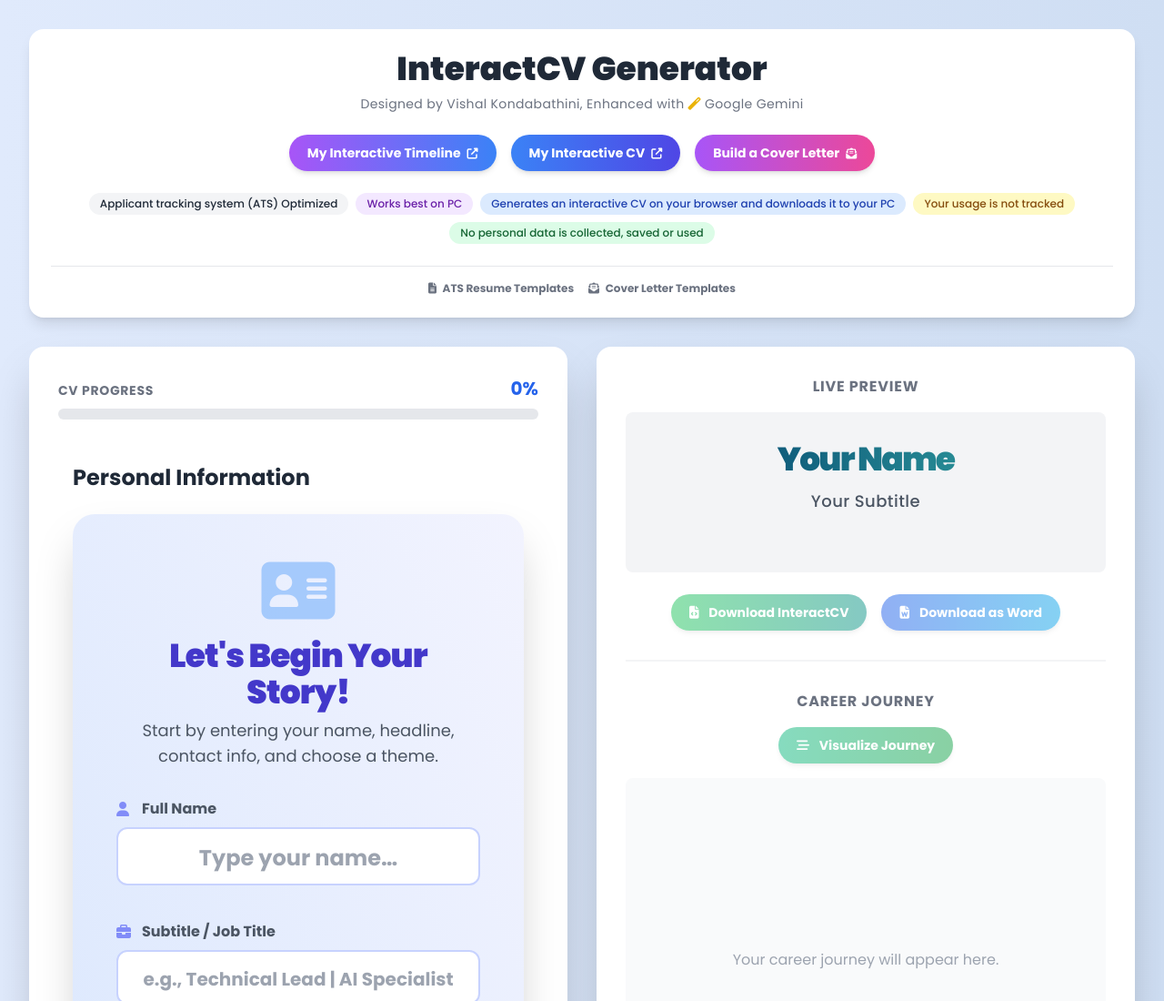
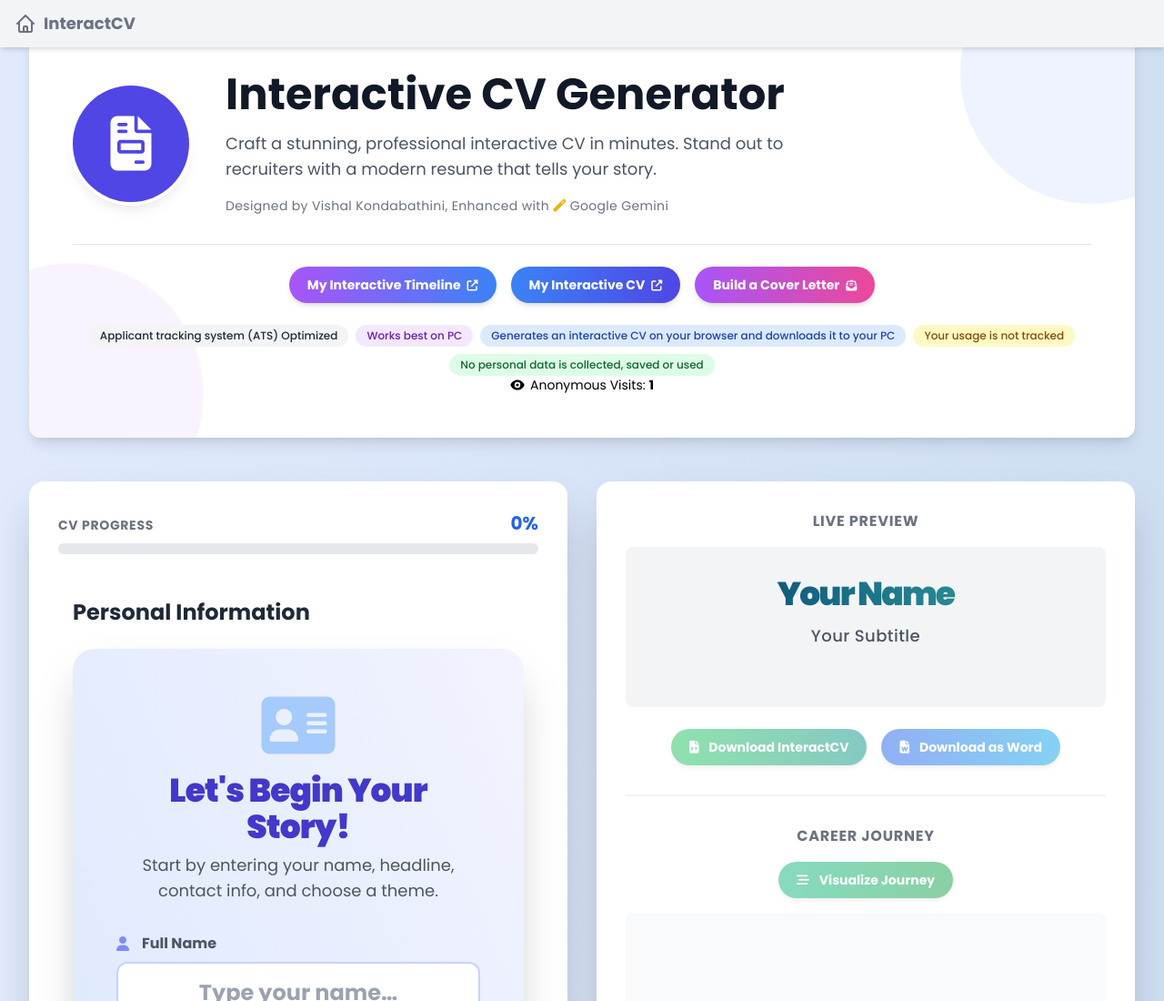
Before and after one commit to viskon/viskon.github.io, a plain HTML site: page interactcvgenerator.html in a window 1280 px wide. Shown: the top 1100 px of the page at 91% size. Drawn offline with nearby package versions, Linux system fonts and the light colour scheme.

Commit message:
Updated Theme

```diff
--- a/interactcvgenerator.html
+++ b/interactcvgenerator.html
@@ -1,3 +1,4 @@
+
 <!DOCTYPE html>
 <html lang="en">
 <head>
@@ -142,44 +143,69 @@
 </head>
 <body class="p-4 md:p-8">
 
+        <!-- Global Navigation Header -->
+    <nav class="fixed top-0 left-0 right-0 bg-gray-100 shadow-md z-50">
+        <div class="container mx-auto px-4">
+            <div class="flex justify-between items-center py-3">
+                <a href="https://viskon.github.io/interactcvgenerator.html" class="flex items-center space-x-2 text-gray-500 hover:text-indigo-600 transition-colors">
+                    <svg xmlns="http://www.w3.org/2000/svg" class="h-6 w-6" fill="none" viewBox="0 0 24 24" stroke="currentColor" stroke-width="2">
+                      <path stroke-linecap="round" stroke-linejoin="round" d="M3 12l2-2m0 0l7-7 7 7M5 10v10a1 1 0 001 1h3m10-11l2 2m-2-2v10a1 1 0 01-1 1h-3m-6 0a1 1 0 001-1v-4a1 1 0 011-1h2a1 1 0 011 1v4a1 1 0 001 1m-6 0h6" />
+                    </svg>
+                    <span class="font-semibold text-lg">InteractCV</span>
+                </a>
+            </div>
+        </div>
+    </nav>
     <div id="main-content">
-        <div class="w-full max-w-7xl mx-auto mb-8 text-center">
-            <div class="bg-white rounded-2xl shadow-lg p-6">
-                <h1 id="back-to-start" class="text-4xl font-extrabold text-gray-800 mb-2 cursor-pointer" title="Back to Start">InteractCV Generator</h1>
-                <p class="text-sm text-gray-500 tracking-wide mb-6">
-                    Designed by Vishal Kondabathini, Enhanced with <i class="fas fa-magic text-yellow-500"></i> Google Gemini
-                </p>
-                <div class="flex justify-center items-center flex-wrap gap-4">
-                    <a href="https://viskon.github.io/interactimeline.html" target="_blank"
-                        class="inline-block px-5 py-2.5 bg-gradient-to-r from-purple-500 to-blue-500 text-white font-semibold rounded-full shadow-md transform hover:scale-105 transition-transform duration-300 text-sm">
+        <header class="bg-white rounded-xl shadow-lg p-8 md:p-12 mb-12 overflow-hidden relative max-w-7xl mx-auto">
+            <div class="absolute top-0 right-0 -mt-24 -mr-24 w-72 h-72 bg-indigo-100 rounded-full opacity-50"></div>
+            <div class="absolute bottom-0 left-0 -mb-24 -ml-24 w-72 h-72 bg-purple-100 rounded-full opacity-50"></div>
+            <div class="relative z-10 flex flex-col md:flex-row items-center text-center md:text-left">
+                <div class="flex-shrink-0 mb-6 md:mb-0 md:mr-10">
+                    <div class="w-32 h-32 bg-indigo-600 rounded-full flex items-center justify-center text-white shadow-lg ring-4 ring-white">
+                        <i class="fas fa-file-invoice text-6xl"></i>
+                    </div>
+                </div>
+                <div>
+                    <h1 class="text-4xl md:text-5xl font-bold text-gray-900">Interactive CV Generator</h1>
+                    <p class="text-lg text-gray-600 mt-4 max-w-2xl">
+                        Craft a stunning, professional interactive CV in minutes. Stand out to recruiters with a modern resume that tells your story.
+                    </p>
+                    <p class="text-sm text-gray-500 tracking-wide mt-4">
+                        Designed by Vishal Kondabathini, Enhanced with <i class="fas fa-magic text-yellow-500"></i> Google Gemini
+                    </p>
+                </div>
+            </div>
+            <div class="relative z-10 mt-8 pt-6 border-t border-gray-200 flex flex-col items-center">
+                <div class="flex justify-center items-center flex-wrap gap-4 mb-6">
+                    <a href="https://viskon.github.io/interactimeline.html" target="_blank" class="inline-block px-5 py-2.5 bg-gradient-to-r from-purple-500 to-blue-500 text-white font-semibold rounded-full shadow-md transform hover:scale-105 transition-transform duration-300 text-sm">
                         My Interactive Timeline <i class="fas fa-external-link-alt ml-1 text-xs"></i>
                     </a>
-                    <a href="https://viskon.github.io/interactcv.html" target="_blank"
-                        class="inline-block px-5 py-2.5 bg-gradient-to-r from-blue-500 to-indigo-600 text-white font-semibold rounded-full shadow-md transform hover:scale-105 transition-transform duration-300 text-sm">
+                    <a href="https://viskon.github.io/interactcv.html" target="_blank" class="inline-block px-5 py-2.5 bg-gradient-to-r from-blue-500 to-indigo-600 text-white font-semibold rounded-full shadow-md transform hover:scale-105 transition-transform duration-300 text-sm">
                         My Interactive CV <i class="fas fa-external-link-alt ml-1 text-xs"></i>
                     </a>
-                    <a href="https://viskon.github.io/interactcoverletter.html" target="_blank"
-                        class="inline-block px-5 py-2.5 bg-gradient-to-r from-purple-500 to-pink-500 text-white font-semibold rounded-full shadow-md transform hover:scale-105 transition-transform duration-300 text-sm">
+                    <a href="https://viskon.github.io/interactcoverletter.html" target="_blank" class="inline-block px-5 py-2.5 bg-gradient-to-r from-purple-500 to-pink-500 text-white font-semibold rounded-full shadow-md transform hover:scale-105 transition-transform duration-300 text-sm">
                         Build a Cover Letter <i class="fas fa-envelope-open-text ml-1 text-xs"></i>
                     </a>
                 </div>
-                 <div class="mt-6 flex flex-wrap justify-center gap-2">
+                <div class="flex flex-wrap justify-center gap-2">
                     <span class="text-xs font-medium bg-gray-100 text-gray-800 px-3 py-1 rounded-full">Applicant tracking system (ATS) Optimized</span>
                     <span class="text-xs font-medium bg-purple-100 text-purple-800 px-3 py-1 rounded-full">Works best on PC</span>
                     <span class="text-xs font-medium bg-blue-100 text-blue-800 px-3 py-1 rounded-full">Generates an interactive CV on your browser and downloads it to your PC</span>
                     <span class="text-xs font-medium bg-yellow-100 text-yellow-800 px-3 py-1 rounded-full">Your usage is not tracked</span>
                     <span class="text-xs font-medium bg-green-100 text-green-800 px-3 py-1 rounded-full">No personal data is collected, saved or used</span>
                 </div>
-                <div class="mt-6 border-t pt-4 flex justify-center items-center gap-4">
-                    <a href="https://create.microsoft.com/en-us/templates/ats-resumes" target="_blank" class="text-xs text-gray-500 hover:text-blue-600 font-semibold transition">
-                        <i class="fas fa-file-alt mr-1"></i> ATS Resume Templates
-                    </a>
-                    <a href="https://create.microsoft.com/en-us/templates/cover-letters" target="_blank" class="text-xs text-gray-500 hover:text-blue-600 font-semibold transition">
-                        <i class="fas fa-envelope-open-text mr-1"></i> Cover Letter Templates
-                    </a>
+				<div class="flex flex-wrap justify-center gap-2">
+                    <p id="visit-counter" class="text-sm flex items-center">
+                            <svg xmlns="http://www.w3.org/2000/svg" class="h-4 w-4 mr-1.5" viewBox="0 0 20 20" fill="currentColor">
+                              <path d="M10 12a2 2 0 100-4 2 2 0 000 4z" />
+                              <path fill-rule="evenodd" d="M.458 10C1.732 5.943 5.522 3 10 3s8.268 2.943 9.542 7c-1.274 4.057-5.022 7-9.542 7S1.732 14.057.458 10zM14 10a4 4 0 11-8 0 4 4 0 018 0z" clip-rule="evenodd" />
+                            </svg>
+                            Anonymous Visits: <span id="visit-count" class="font-semibold ml-1">0</span>
+                    </p>
                 </div>
             </div>
-        </div>
+        </header>
 
         <div class="w-full max-w-7xl mx-auto lg:grid lg:grid-cols-2 lg:gap-8 lg:items-start">
             <!-- Builder Card -->
@@ -1495,6 +1521,13 @@
             updateNavButtons();
             updateProgressBar();
             updatePreview();
+
+			// Visit Counter Logic
+			const visitCountElement = document.getElementById('visit-count');
+			let visitCount = localStorage.getItem('interactCVVisits');
+			visitCount = visitCount ? parseInt(visitCount) + 1 : 1;
+			localStorage.setItem('interactCVVisits', visitCount);
+			visitCountElement.textContent = visitCount;
         });
     </script>
 </body>
```
